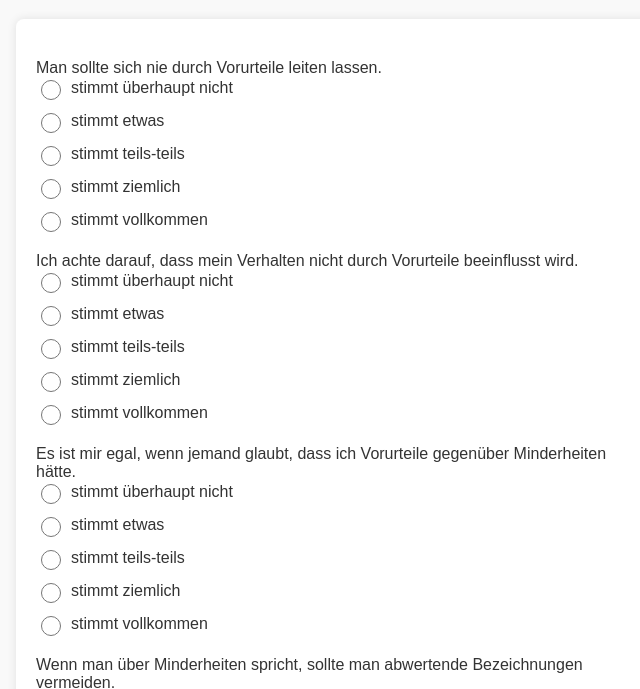
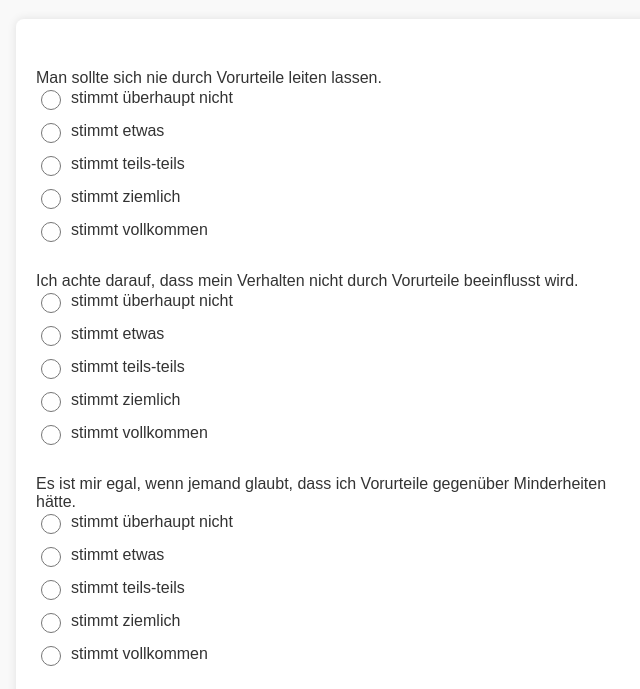
Before and after one commit to ChristianKempny/BB-Questionair, a plain HTML site: page index.html in a window 1280 px wide. Shown: the part 61-750 px from the top of the page, without its empty margins (304-944 px from the left). Drawn offline with Linux system fonts and the light colour scheme.

Commit message:
Update index.html

```diff
--- a/index.html
+++ b/index.html
@@ -3,7 +3,7 @@
 <head>
     <meta charset="UTF-8">
     <meta name="viewport" content="width=device-width, initial-scale=1.0">
-    <title>Psychological Questionnaire</title>
+    <title>Fragebogen zu Ihren Vorurteilen und Stereotypen</title>
     <style>
         body {
             font-family: Arial, sans-serif;
@@ -27,7 +27,7 @@
         }
 
         p {
-            margin: 20px 0;
+            margin: 30px 0;
         }
 
         label {
```
